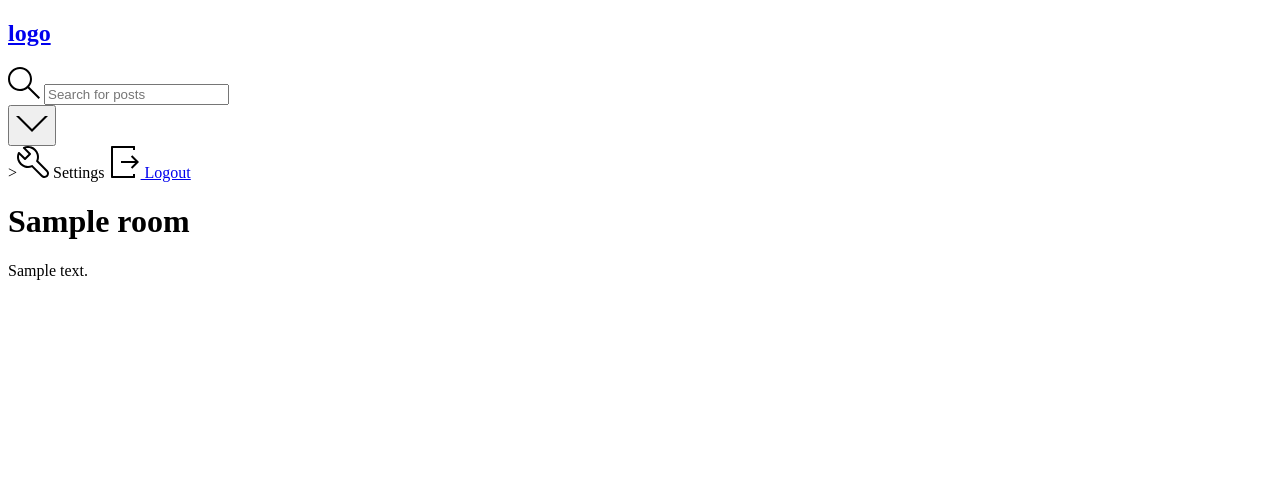
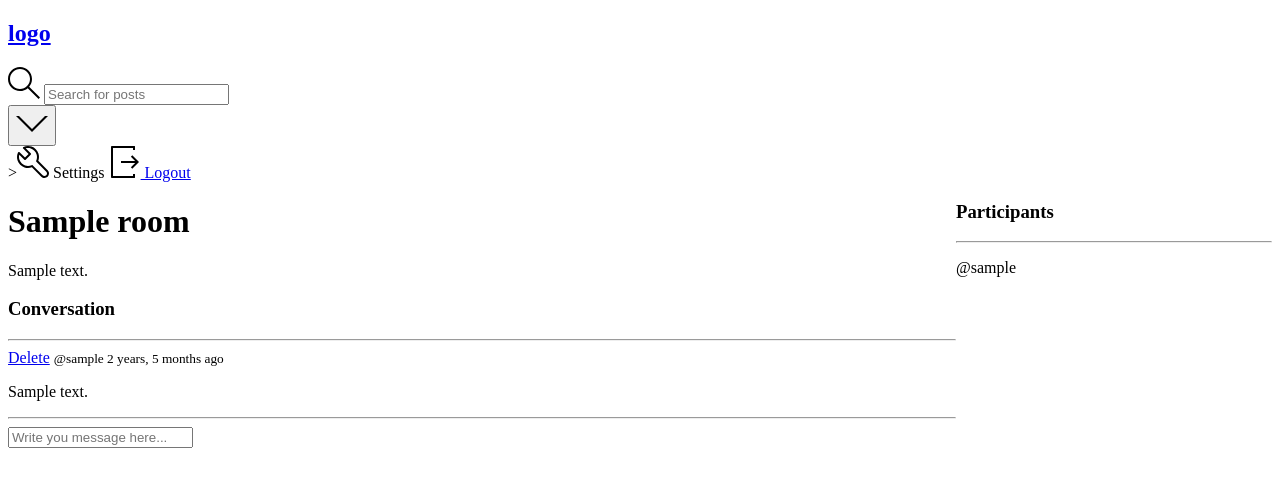
Before and after one commit to kamekazz/cornhole, a Django app: page /room/1/ in a window 1280 px wide. Shown: the top 487 px of the page. Run offline with Django 3.2, Linux system fonts and the light colour scheme; a user stored in the database is signed in; tables that the repository leaves empty hold one stand-in row (values such as "Sample post").

Commit message:
chat room messages

```diff
--- a/base/models.py
+++ b/base/models.py
@@ -15,7 +15,7 @@ class Room(models.Model):
     topic =models.ForeignKey(Topic, on_delete=models.SET_NULL,null=True)
     name = models.CharField(max_length=200)
     description = models.TextField(null=True, blank=True)
-    # participants =
+    participants = models.ManyToManyField(User,related_name='participants',blank=True)
     updated = models.DateTimeField(auto_now=True)
     created = models.DateTimeField(auto_now_add=True)
 
--- a/base/templates/pages/room.html
+++ b/base/templates/pages/room.html
@@ -1,4 +1,58 @@
 {% extends 'main.html' %} {% block content %}
 
-<h1>{{room.name}}</h1>
-<p>{{room.description}} {% endblock %}</p>
+<style>
+  .room-container {
+    display: grid;
+    grid-template-columns: 3fr 1fr;
+  }
+</style>
+
+<div class="room-container">
+  <div>
+    <h1>{{room.name}}</h1>
+
+    <p>{{room.description}}</p>
+
+    <div class="comment-wrapper">
+      <h3>Conversation</h3>
+      <hr />
+
+      {% for message in room_messages %}
+      <div>
+        {% if request.user == message.user %}
+        <a href="{% url 'delete-message' message.id %}">Delete</a>
+        {% endif %}
+        <small>@{{message.user}} {{message.created|timesince}} ago </small>
+        <p>{{message.body}}</p>
+        <hr />
+      </div>
+      {% endfor %}
+    </div>
+
+    {% if request.user.is_authenticated %}
+    <div class="comment-form">
+      <form method="POST" action="">
+        {% csrf_token %}
+        <input
+          type="text"
+          name="body"
+          placeholder="Write you message here..."
+        />
+      </form>
+    </div>
+    {% endif %}
+  </div>
+
+  <div>
+    <h3>Participants</h3>
+    <hr />
+
+    {% for user in participants %}
+    <div>
+      <p>@{{user.username}}</p>
+    </div>
+    {% endfor %}
+  </div>
+</div>
+
+{% endblock %}
--- a/base/urls.py
+++ b/base/urls.py
@@ -16,5 +16,8 @@ urlpatterns = [
     path('update-room/<str:pk>/', views.updateRoom, name='update-room'),
     path('delete-room/<str:pk>/', views.deleteRoom, name='delete-room'),
 
+    path('delete-message/<str:pk>/', views.deleteMessage, name='delete-message'),
+
+
 
 ]
--- a/base/views.py
+++ b/base/views.py
@@ -3,7 +3,7 @@ from django.http import HttpResponse
 from django.shortcuts import render, redirect
 from django.contrib import messages
 from django.db.models import Q
-from .models import Room, Topic
+from .models import Room, Topic, Message
 from .forms import RoomForm
 from django.contrib.auth.models import User
 from django.contrib.auth import authenticate, login, logout
@@ -80,12 +80,25 @@ def home(request):
 
 def room(request, pk):
     room = Room.objects.get(id=pk)
-    print(pk)
-    context = {'room': room}
+    room_messages = room.message_set.all().order_by('-created')
+    participants = room.participants.all()
+    if request.method == 'POST':
+        message = Message.objects.create(
+            user=request.user,
+            room=room,
+            body=request.POST.get('body')
+        )
+        room.participants.add(request.user)
+        return redirect('room', pk=room.id)
+    context = {
+        'room': room,
+        'room_messages': room_messages,
+        'participants': participants
+    }
     return render(request, 'pages/room.html', context)
 
 
-@login_required(login_url='login')
+@ login_required(login_url='login')
 def createRoom(request):
     form = RoomForm()
     if request.method == 'POST':
@@ -97,7 +110,7 @@ def createRoom(request):
     return render(request, 'pages/room_form.html', context)
 
 
-@login_required(login_url='login')
+@ login_required(login_url='login')
 def updateRoom(request, pk):
     room = Room.objects.get(id=pk)
     form = RoomForm(instance=room)
@@ -114,14 +127,27 @@ def updateRoom(request, pk):
     return render(request, 'pages/room_form.html', context)
 
 
-@login_required(login_url='login')
+@ login_required(login_url='login')
 def deleteRoom(request, pk):
+    room = Room.objects.get(id=pk)
 
     if request.user != room.host:
         return HttpResponse('Your are not allowed here!!')
 
-    room = Room.objects.get(id=pk)
     if request.method == 'POST':
         room.delete()
         return redirect('home')
     return render(request, 'pages/delete.html', {'obj': room})
+
+
+@ login_required(login_url='login')
+def deleteMessage(request, pk):
+    message = Message.objects.get(id=pk)
+
+    if request.user != message.user:
+        return HttpResponse('Your are not allowed here!!')
+
+    if request.method == 'POST':
+        message.delete()
+        return redirect('home')
+    return render(request, 'pages/delete.html', {'obj': message})
```
Also changed, not shown: base/migrations/0003_auto_20220702_1428.py (added), 1 other file.
